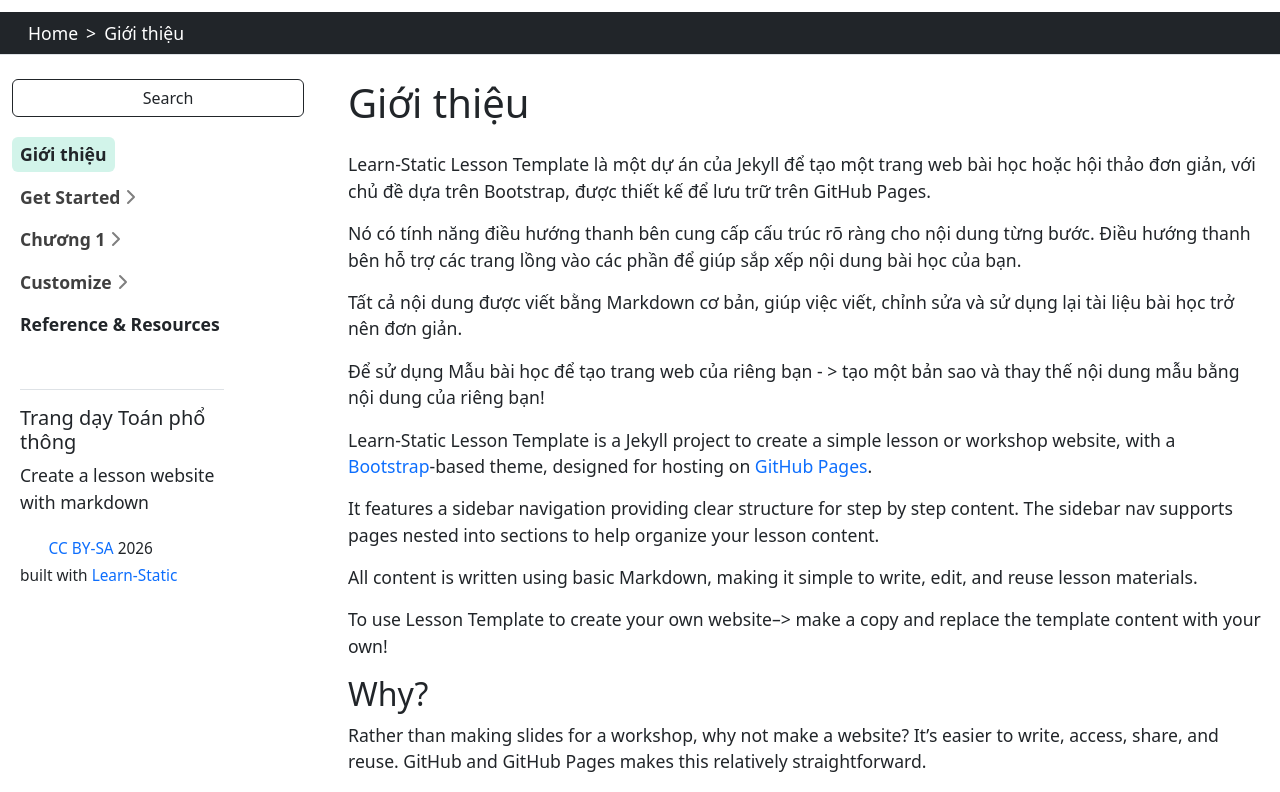
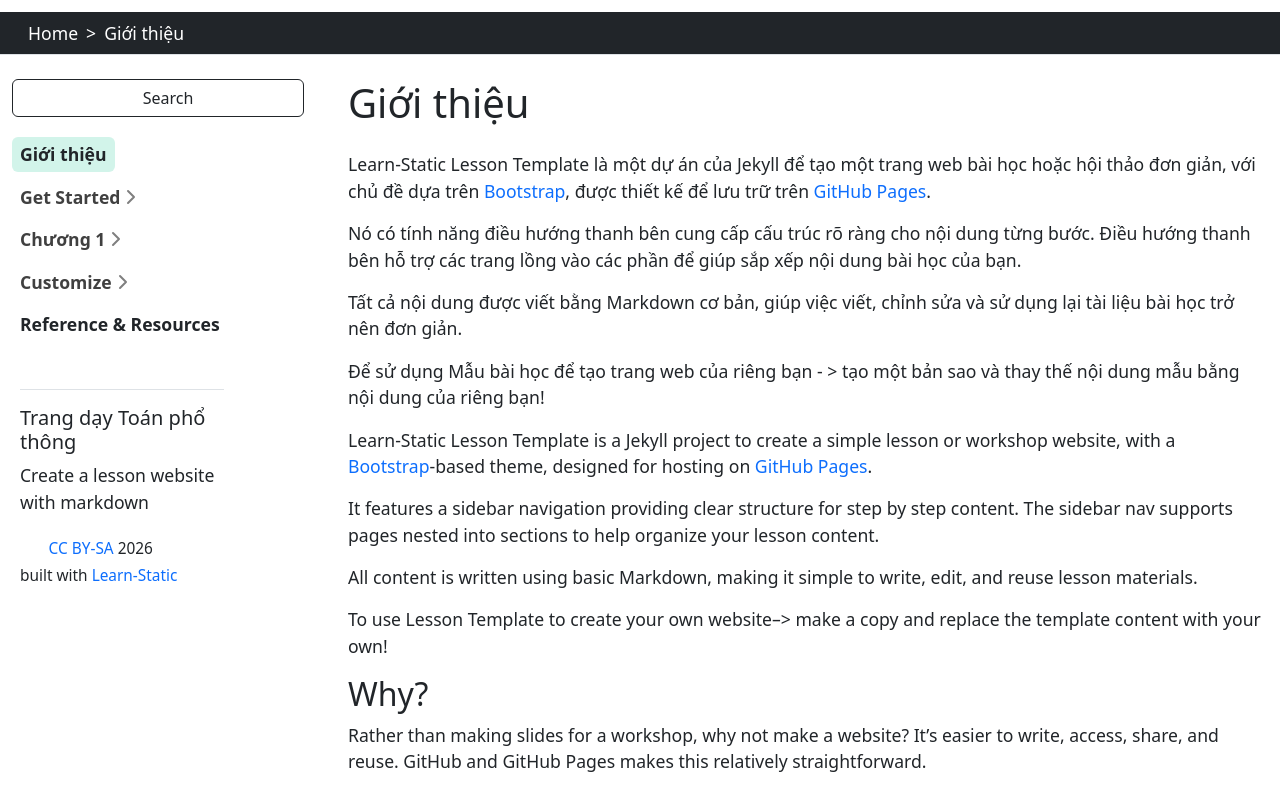
Before and after one commit to gentoan5plus/tutor, a Jekyll site: the page built from content/intro.md, in a window 1280 px wide and 900 px high, scrolled down 612 px, cut to the strip 108-900 px from the top of the window. Built offline with Jekyll 4.4.1, drawn with Linux system fonts in a browser that asks for light colours; part of the change alters nothing that is shown.

```diff
--- a/content/intro.md
+++ b/content/intro.md
@@ -2,7 +2,7 @@
 nav_order: 1
 title: Giới thiệu
 ---
-Learn-Static Lesson Template là một dự án của Jekyll để tạo một trang web bài học hoặc hội thảo đơn giản, với chủ đề dựa trên Bootstrap, được thiết kế để lưu trữ trên GitHub Pages.
+Learn-Static Lesson Template là một dự án của Jekyll để tạo một trang web bài học hoặc hội thảo đơn giản, với chủ đề dựa trên [Bootstrap](https://getbootstrap.com/), được thiết kế để lưu trữ trên [GitHub Pages](https://pages.github.com/).
 
 Nó có tính năng điều hướng thanh bên cung cấp cấu trúc rõ ràng cho nội dung từng bước. Điều hướng thanh bên hỗ trợ các trang lồng vào các phần để giúp sắp xếp nội dung bài học của bạn.
 
```
